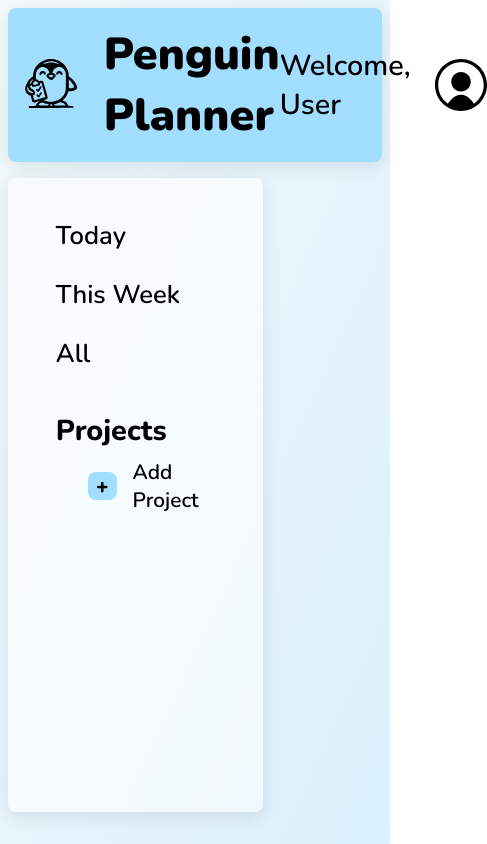
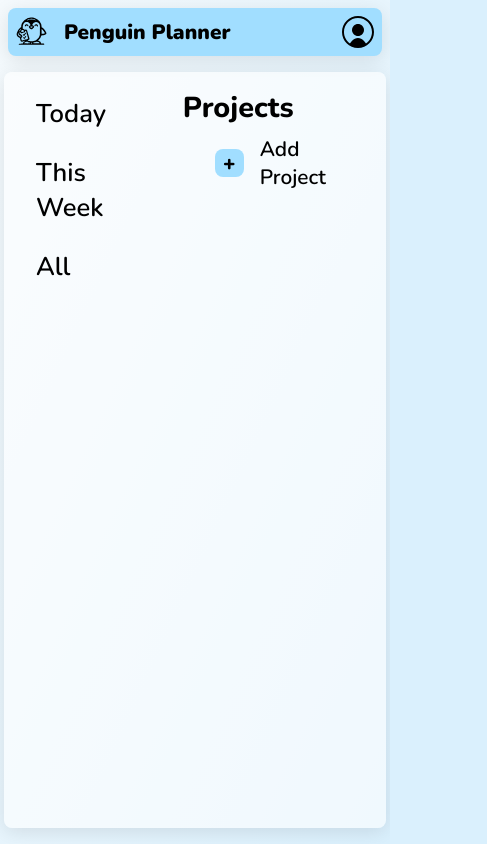
Before and after one commit to blidormf/penguin-planner, a website built with webpack: page src/template.html in a window 390 px wide. Shown: the whole page, 487 px wide, since content can reach past the window. Built offline with nearby package versions, Linux system fonts and the light colour scheme.

Commit message:
Implement responsive design for mobile devices

```diff
--- a/src/styles/global.css
+++ b/src/styles/global.css
@@ -5,3 +5,23 @@
     user-select: none;
     -webkit-user-drag: none;
 }
+
+@media (max-width: 900px) {
+    body {
+        font-size: 90%;
+    }
+}
+
+@media (max-width: 600px) {
+    html, body {
+        width: 100vw;
+        overflow-x: hidden;
+        background: var(--color-bg-gradient-end, #daf0fd);
+    }
+    * {
+        box-sizing: border-box;
+    }
+    body {
+        font-size: 85%;
+    }
+}
--- a/src/styles/home.css
+++ b/src/styles/home.css
@@ -387,3 +387,53 @@ div.project>.completed-task>.left>.checkbox.low-priority {
     padding: 0.5rem 1rem;
     cursor: pointer;
 }
+
+@media (max-width: 900px) {
+    header {
+        flex-direction: column;
+        gap: 1rem;
+        padding: 0.5rem;
+    }
+    div.logo-area, div.navbar {
+        gap: 1rem;
+    }
+    div.main-content {
+        grid-template-columns: 1fr;
+        margin: 0.5rem 1% 1rem 1%;
+    }
+    div.sidebar {
+        flex-direction: row;
+        gap: 1rem;
+        padding: 1rem;
+        min-width: 0;
+    }
+    div.project {
+        margin-left: 0;
+    }
+}
+
+@media (max-width: 600px) {
+    header {
+        flex-direction: row;
+        justify-content: space-between;
+        align-items: center;
+        gap: 0;
+        padding: 0.5rem 0.5rem;
+        margin: 0.5rem 0.5rem;
+    }
+    .navbar .greeting {
+        display: none;
+    }
+    .navbar {
+        gap: 0.5rem;
+    }
+    .logo-area {
+        gap: 0.5rem;
+    }
+    img.logo, img.user-icon {
+        width: 32px;
+    }
+    p.logotype {
+        font-size: 1.3rem;
+    }
+}
```
